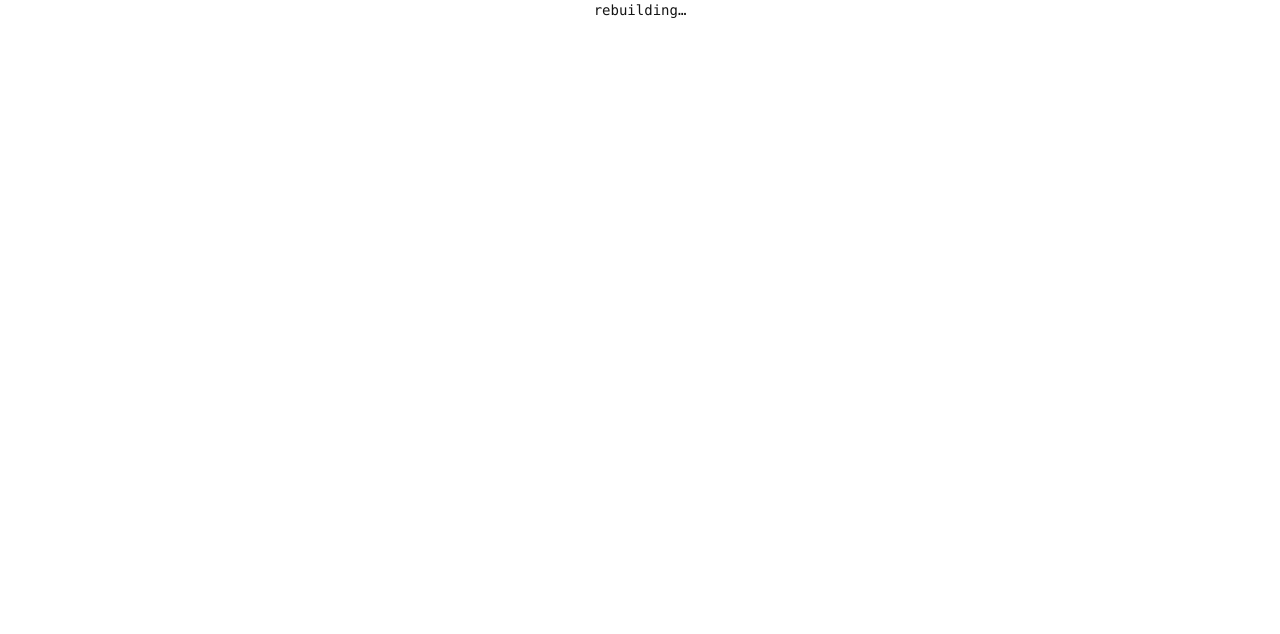
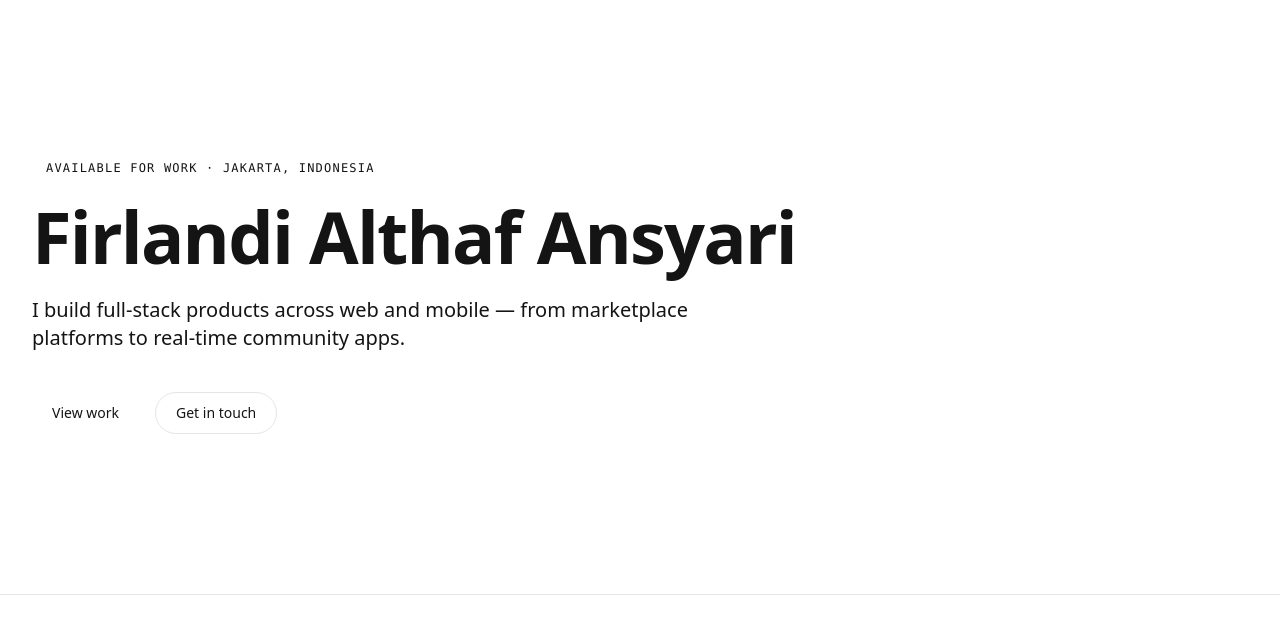
Before and after one commit to faransyari/portfolio, a Next.js app: page / in a window 1280 px wide. Shown: the top 634 px of the page. Built offline with nearby package versions, Linux system fonts and the light colour scheme.

Commit message:
feat: hero section

```diff
--- a/app/page.tsx
+++ b/app/page.tsx
@@ -1,3 +1,5 @@
+import Hero from "@/components/sections/Hero";
+
 export default function Home() {
-  return <main className="grid min-h-screen place-items-center font-mono text-sm text-muted">rebuilding…</main>;
+  return <main><Hero /></main>;
 }
--- /dev/null
+++ b/components/sections/Hero.tsx
@@ -0,0 +1,32 @@
+import Container from "@/components/ui/Container";
+import Reveal from "@/components/ui/Reveal";
+import { profile } from "@/content/portfolio";
+
+export default function Hero() {
+  return (
+    <section className="border-b border-line py-28 sm:py-40">
+      <Container>
+        <Reveal>
+          <p className="mb-6 flex items-center gap-2 font-mono text-xs uppercase tracking-widest text-muted">
+            {profile.available && <span className="inline-block h-1.5 w-1.5 rounded-full bg-fg" />}
+            {profile.available ? "Available for work" : "Software Engineer"} · {profile.location}
+          </p>
+        </Reveal>
+        <Reveal delay={0.05}>
+          <h1 className="max-w-4xl text-balance text-5xl font-semibold leading-[1.05] tracking-tight sm:text-7xl">
+            {profile.name.split(" ")[0]} {profile.name.split(" ").slice(1).join(" ")}
+          </h1>
+        </Reveal>
+        <Reveal delay={0.1}>
+          <p className="mt-6 max-w-2xl text-lg leading-relaxed text-muted sm:text-xl">{profile.tagline}</p>
+        </Reveal>
+        <Reveal delay={0.15}>
+          <div className="mt-10 flex flex-wrap items-center gap-4">
+            <a href="/#work" className="rounded-full bg-fg px-5 py-2.5 text-sm font-medium text-bg transition-opacity hover:opacity-90">View work</a>
+            <a href={`mailto:${profile.email}`} className="rounded-full border border-line px-5 py-2.5 text-sm font-medium transition-colors hover:bg-card">Get in touch</a>
+          </div>
+        </Reveal>
+      </Container>
+    </section>
+  );
+}
```
